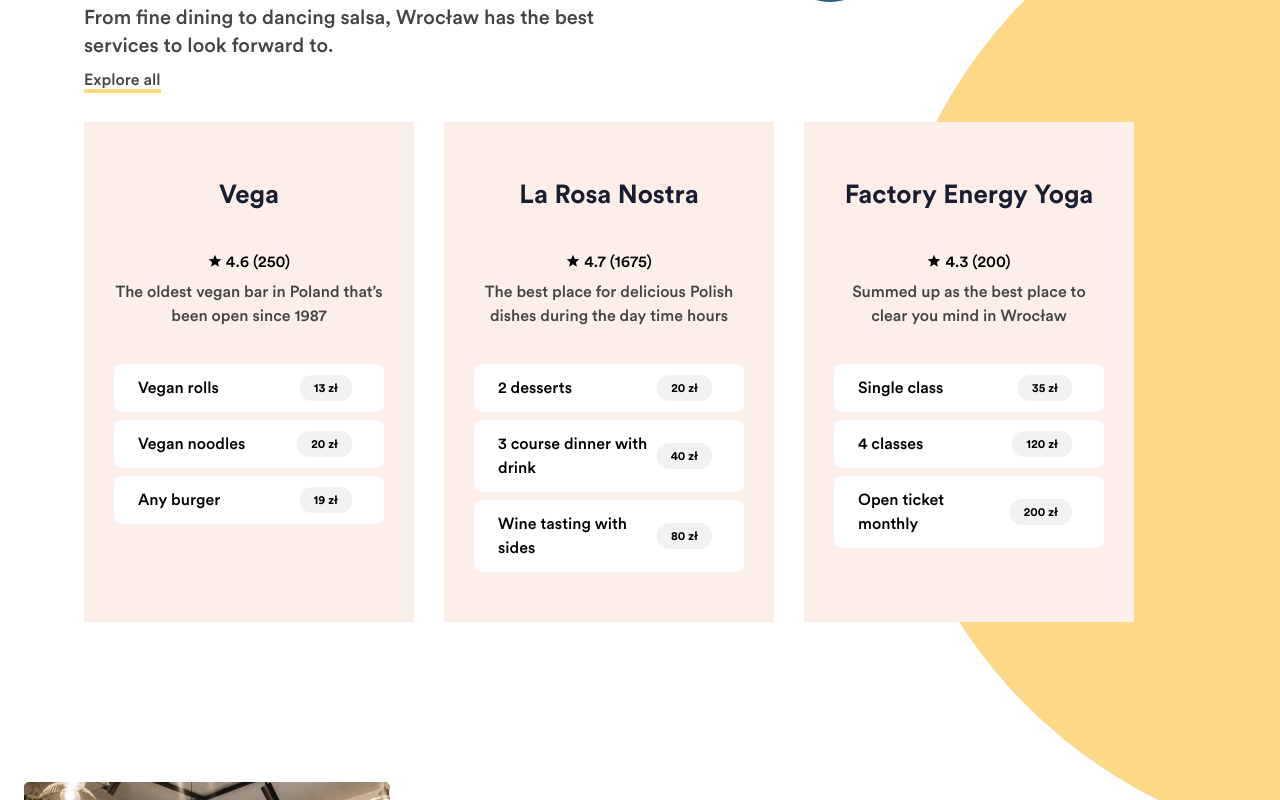
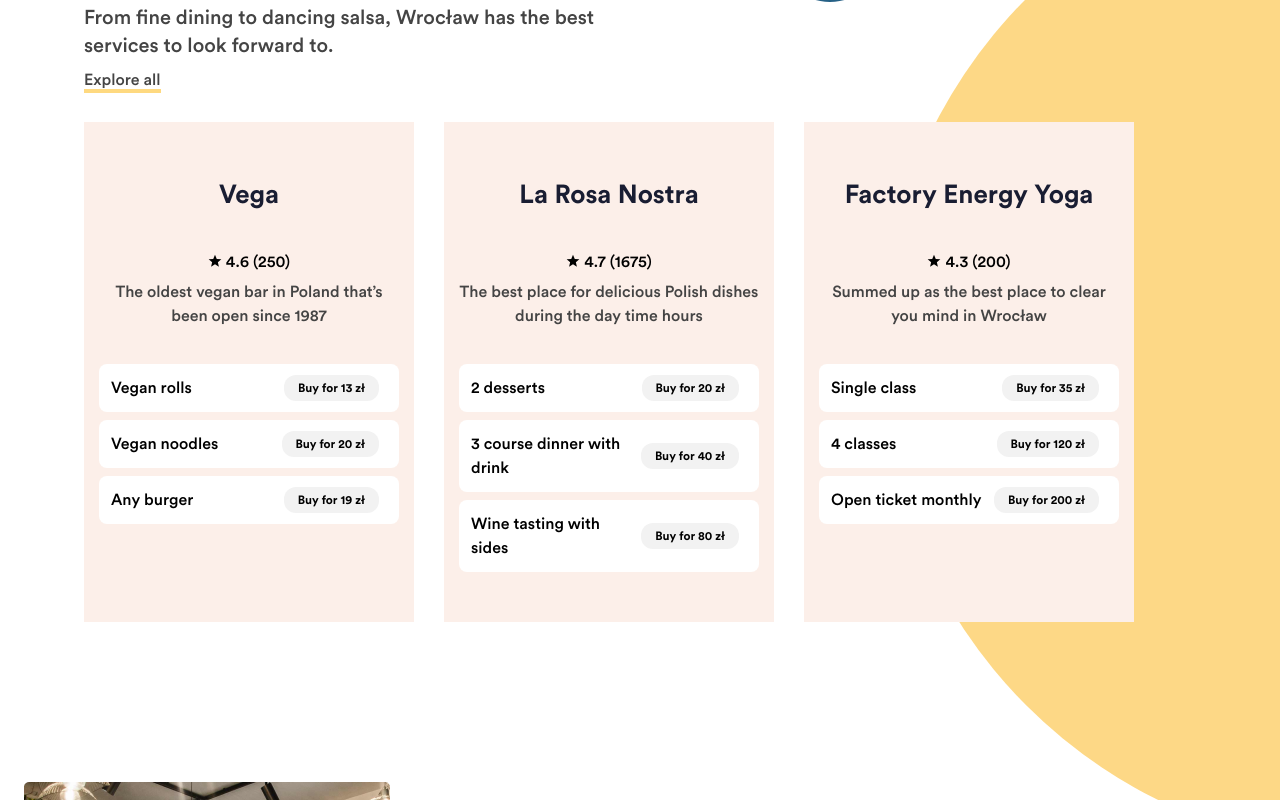
Before and after one commit to wojtekwtf/entrepreneur-relief, a Vue app: page / in a window 1280 px wide. Shown: the part 1500-2300 px from the top of the page. Built offline with nearby package versions, Linux system fonts and the light colour scheme; what vue-stripe-checkout would draw is missing.

Commit message:
better buttons

```diff
--- a/src/components/common/BusinessPreview.vue
+++ b/src/components/common/BusinessPreview.vue
@@ -49,7 +49,7 @@
   .business-preview {
     margin: 10px 15px;
     width: calc(100% / 3 - 60px);
-    padding: 15px 30px 50px;
+    padding: 15px 15px 50px;
     background: color(er-pink);
     min-width: 330px;
 
--- a/src/components/common/Service.vue
+++ b/src/components/common/Service.vue
@@ -7,7 +7,7 @@
     <p class="copy">{{ service.name }}</p>
     <div class="flex align-center">
       <div class="tag">
-        {{ service.price }} zł
+        Buy for {{ service.price }} zł
       </div>
     </div>
   </div>
@@ -34,7 +34,7 @@
     max-width: 300px;
     cursor: pointer;
     width: 100%;
-    padding: 4px 24px;
+    padding: 4px 12px;
     margin-top: 8px;
     background-color: white;
     border-radius: 8px;
```
